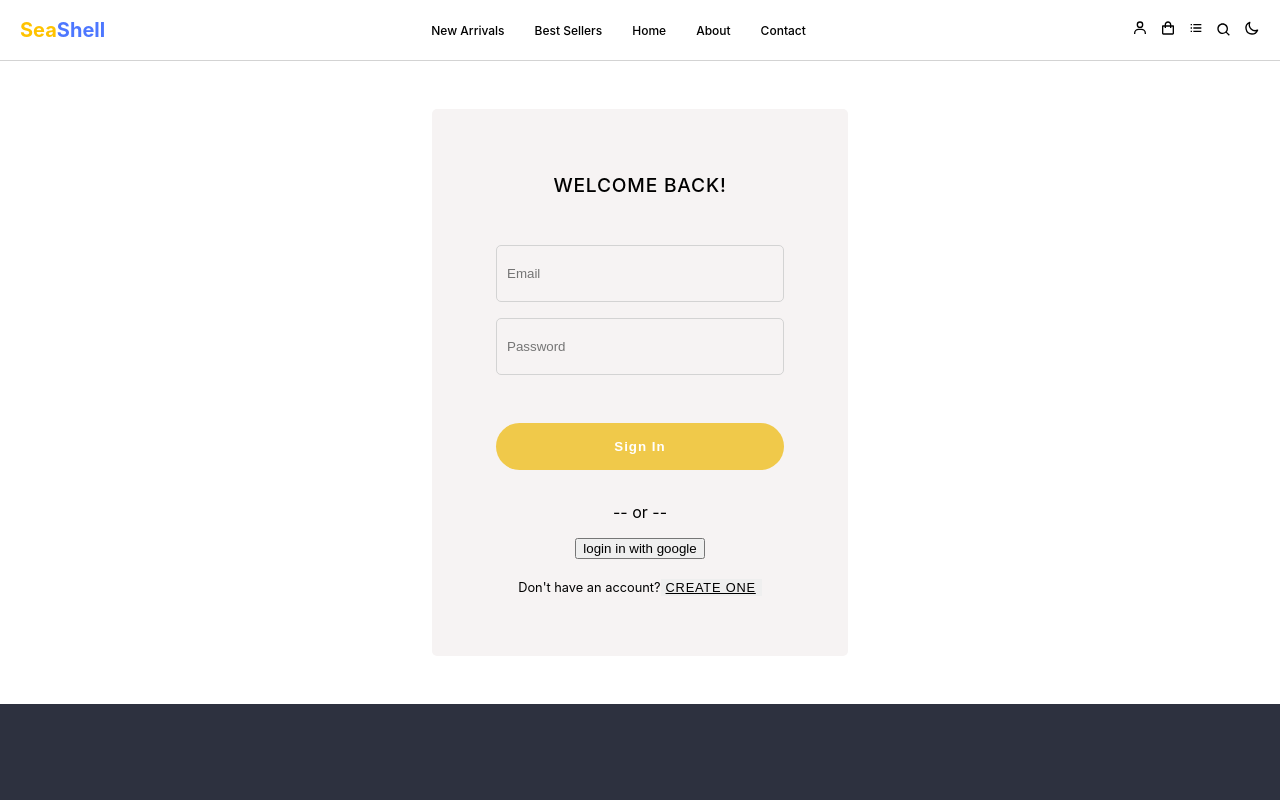
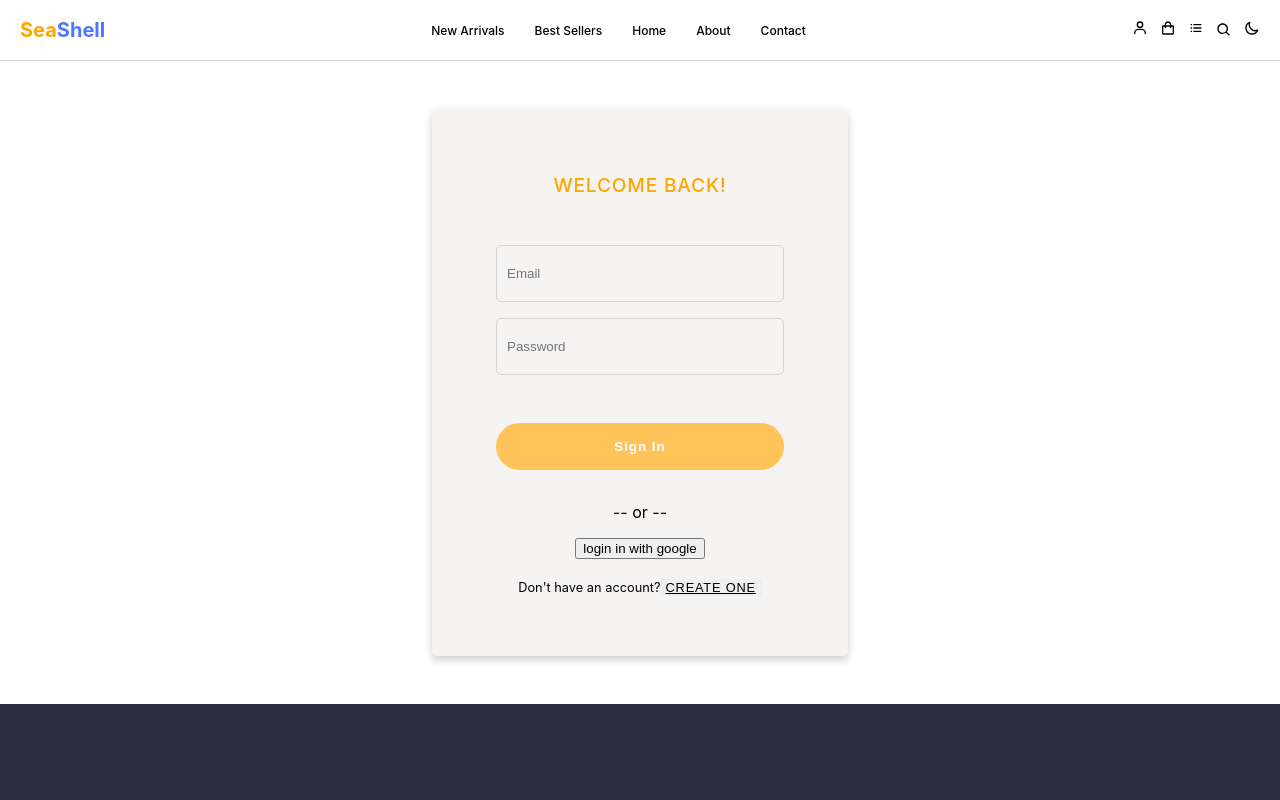
Before and after one commit to joycethh/playground, a React (Create React App) app: page /auth in a window 1280 px wide. Shown: the top 800 px of the page. Built offline with nearby package versions, Linux system fonts and the light colour scheme.

Commit message:
add box shadow to the auth card

```diff
--- a/src/components/navbar/navbar.scss
+++ b/src/components/navbar/navbar.scss
@@ -18,7 +18,7 @@ header{
             font-weight: bold;
             font-size: 20px;
             text-decoration: none;
-            color: #FFC300;
+            color: themed('highlight');
             cursor: pointer;
 
             span {
--- a/src/pages/auth/auth.scss
+++ b/src/pages/auth/auth.scss
@@ -11,6 +11,7 @@
             background-color:themed('bgSoft');
             padding: 3rem;
             margin: 3rem;
+            box-shadow: 0 4px 8px 0 rgba(0,0,0,0.2);
 
 
             @include mobile{
@@ -30,11 +31,12 @@
                 // background-color: bisque;
 
                 h6 {
+                  color: themed('highlight');
                   font-weight: 500;
                   font-size: 1.2rem;
                   text-transform: uppercase;
-                   letter-spacing: 0.05rem;
-                   margin: 1rem;
+                  letter-spacing: 0.05rem;
+                  margin: 1rem;
                 }
             }
 
--- a/src/style.scss
+++ b/src/style.scss
@@ -8,8 +8,8 @@ $themes: (
         textContrast: #fff,
         textColorSoft: #555,
         border: lightgray,
-        highlight: #ffd54d,
-        bgHighlight: rgb(240, 201, 74),
+        highlight: #FFA500,
+        bgHighlight: rgb(255 196 89),
         danger: #FF1818,
 
       ),
```
